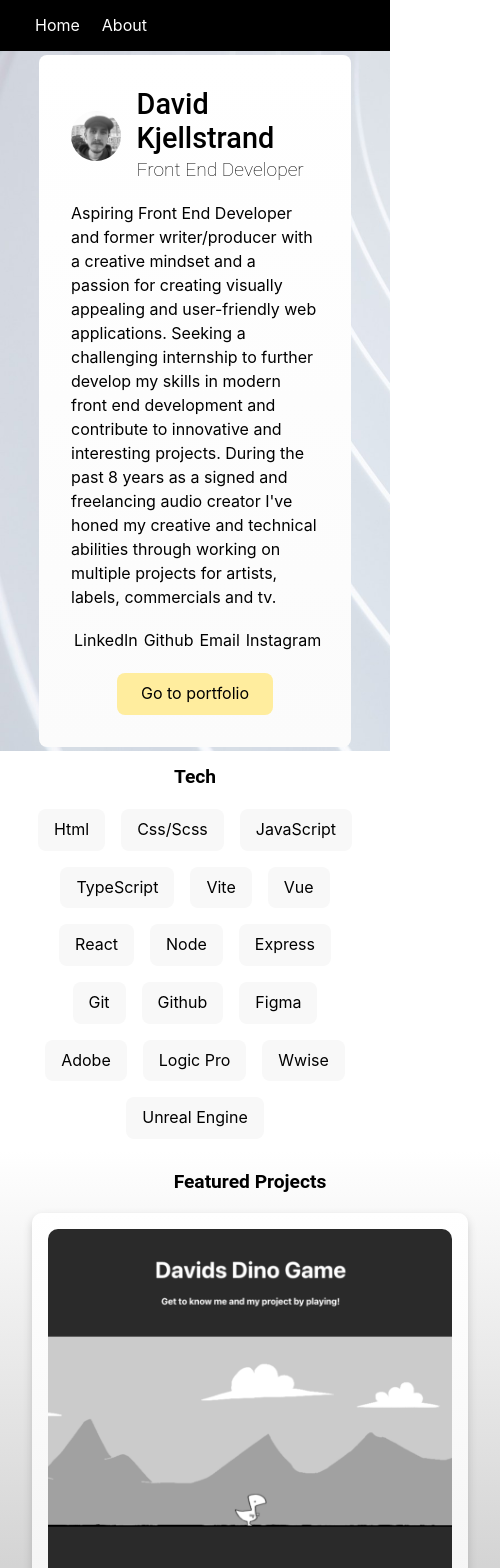
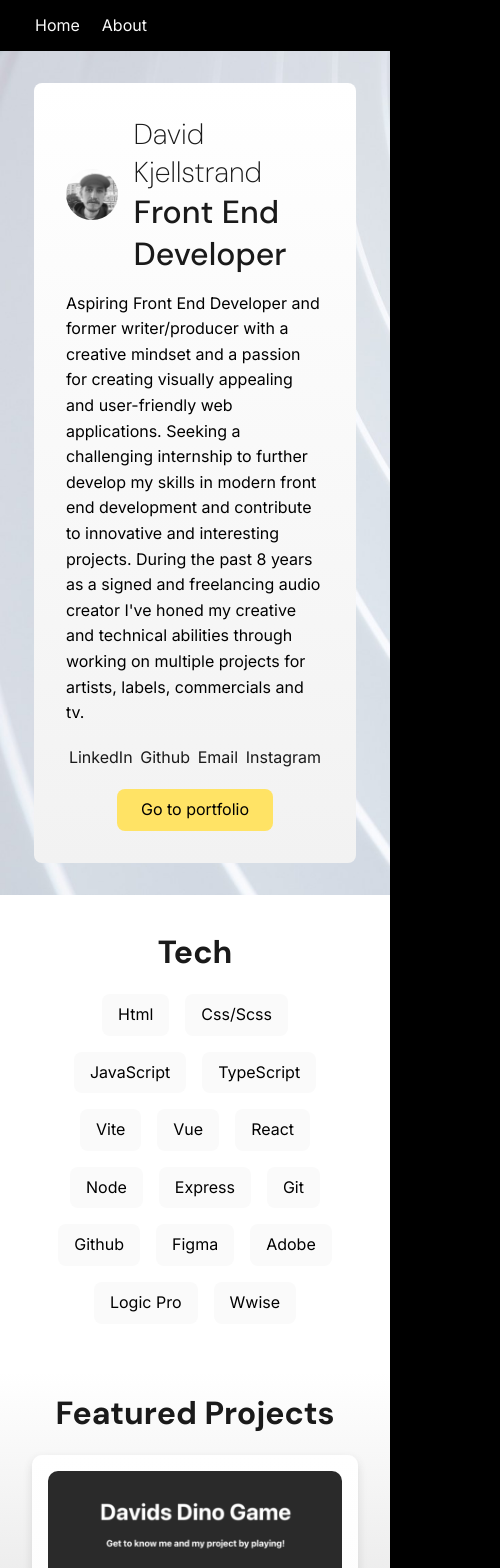
Before and after one commit to Davkje/Davids-Portfolio, a Vue app: page / in a window 390 px wide. Shown: the top 1568 px of the page, 500 px wide, since content can reach past the window. Built offline with nearby package versions, Linux system fonts and the light colour scheme.

Commit message:
feat: styling for phone

```diff
--- a/index.html
+++ b/index.html
@@ -4,6 +4,12 @@
     <meta charset="UTF-8" />
     <link rel="icon" href="/favicon.ico" />
     <meta name="viewport" content="width=device-width, initial-scale=1.0" />
+    <link rel="preconnect" href="https://fonts.googleapis.com" />
+    <link rel="preconnect" href="https://fonts.gstatic.com" crossorigin />
+    <link
+      href="https://fonts.googleapis.com/css2?family=DM+Sans:ital,opsz,wght@0,9..40,100..1000;1,9..40,100..1000&family=Inter:ital,opsz,wght@0,14..32,100..900;1,14..32,100..900&family=Lexend:wght@100..900&family=Noto+Sans:ital,wght@0,100..900;1,100..900&display=swap"
+      rel="stylesheet"
+    />
     <title>Davids Portfolio</title>
   </head>
   <body>
--- a/src/assets/base.scss
+++ b/src/assets/base.scss
@@ -1,24 +1,32 @@
 /* color palette from <https://github.com/vuejs/theme> */
 :root {
-  --vt-c-white: #ffffff;
-  --vt-c-white-soft: #f8f8f8;
-  --vt-c-white-mute: #f2f2f2;
+  --c-white: #ffffff;
+  --c-white-soft: #fafafa;
+  --c-white-mute: #f2f2f2;
 
-  --vt-c-black: #181818;
-  --vt-c-black-soft: #222222;
-  --vt-c-black-mute: #282828;
+  --c-black: #000000;
+  --c-black-soft: #1a1a1a;
+  --c-black-mute: #282828;
 
-  --vt-c-indigo: #2c3e50;
+  --c-light-blue: #6686f2;
+  --c-blue: #4c70e7;
+  --c-dark-blue: #3c5fd0;
 
-  --vt-c-divider-light-1: rgba(60, 60, 60, 0.29);
-  --vt-c-divider-light-2: rgba(60, 60, 60, 0.12);
-  --vt-c-divider-dark-1: rgba(84, 84, 84, 0.65);
-  --vt-c-divider-dark-2: rgba(84, 84, 84, 0.48);
+  --c-light-yellow: #ffe989;
+  --c-yellow: #ffe365;
+  --c-dark-yellow: #f4d85e;
 
-  --vt-c-text-light-1: var(--vt-c-indigo);
-  --vt-c-text-light-2: rgba(60, 60, 60, 0.66);
-  --vt-c-text-dark-1: var(--vt-c-white);
-  --vt-c-text-dark-2: rgba(235, 235, 235, 0.64);
+  --c-divider-light-1: rgba(60, 60, 60, 0.143);
+  --c-divider-light-2: rgba(60, 60, 60, 0.12);
+  --c-divider-dark-1: rgba(84, 84, 84, 0.65);
+  --c-divider-dark-2: rgba(81, 81, 81, 0.48);
+
+  --c-text-light-1: var(--c-indigo);
+  --c-text-light-2: rgba(60, 60, 60, 0.66);
+  --c-text-dark-1: var(--c-white);
+  --c-text-dark-2: rgba(235, 235, 235, 0.64);
+
+  --gradient-white-soft: linear-gradient(to bottom, var(--c-white), var(--c-white-mute));
 }
 
 /* semantic color variables for this project */
@@ -61,16 +69,11 @@
 body {
   min-height: 100vh;
   color: var(--color-text);
-  background: var(--color-background);
-  transition:
-    color 0.5s,
+  background: var(--c-black);
+  transition: color 0.5s,
     background-color 0.5s;
   line-height: 1.6;
-  font-family:
-    Inter,
-    -apple-system,
-    BlinkMacSystemFont,
-    'Segoe UI',
+  font-family: Inter,
     Roboto,
     Oxygen,
     Ubuntu,
--- a/src/assets/main.scss
+++ b/src/assets/main.scss
@@ -5,7 +5,7 @@ html {
 }
 
 #app {
-  max-width: 100vw;
+  width: 100vw;
   margin: 0 auto;
   font-weight: normal;
 }
@@ -14,20 +14,20 @@ h1,
 h2,
 h3,
 h4 {
-  font-family: 'Roboto', sans-serif;
+  font-family: 'DM Inter', 'DM Sans', 'Roboto', sans-serif;
   font-weight: 500;
-  color: rgb(0, 0, 0);
+  color: var(--c-black-soft);
 }
 
 h1 {
-  font-size: clamp(1.8rem, 4vw, 3.5rem);
+  font-weight: 200;
+  font-size: clamp(1.8rem, 6vw, 3rem);
 }
 
 h2 {
   font-weight: 700;
-  font-size: clamp(1.2rem, 3.5vw, 2.5rem);
+  font-size: clamp(2rem, 5vw, 4rem);
 }
-
 
 h3 {
   font-weight: 700;
@@ -40,7 +40,7 @@ h4 {
 }
 
 p {
-  font-size: clamp(1rem, 2vw, 1.2rem);
+  font-size: clamp(1rem, 1.5vw, 1.3rem);
 }
 
 a {
@@ -49,12 +49,11 @@ a {
 
 main {
   margin: 0 auto;
-  background-color: rgb(80, 77, 73);
 }
 
 .header-wrapper {
   width: 100vw;
-  background: linear-gradient(to bottom, #000000, #000000);
+  background: var(--c-black);
   height: 6vh;
   display: flex;
   align-items: center;
@@ -67,19 +66,19 @@ main {
     gap: 1rem;
 
     a {
-      color: white;
+      color: var(--c-white-soft);
     }
 
     a:hover {
-      color: rgb(76, 112, 231);
+      color: var(--c-blue);
     }
   }
 }
 
 a {
   text-decoration: none;
-  color: rgb(0, 0, 0);
-  transition: 0.4s;
+  color: var(--c-black-soft);
+  transition: color 0.2s ease;
   padding: 3px;
 }
 
--- a/src/components/ContactSection.vue
+++ b/src/components/ContactSection.vue
@@ -42,7 +42,8 @@
   align-items: center;
   background-size: cover;
   .contact-container {
-    background-color: rgb(255, 229, 114);
+    background-color: #ffe572;
+    background: radial-gradient(circle, #ffe572, #ffdf50);
     border-radius: 10px;
     width: 80%;
     max-width: 80%;
@@ -60,9 +61,10 @@
     }
     .links-container {
       display: flex;
+      flex-wrap: wrap;
       margin: auto;
       max-width: 500px;
-      justify-content: space-between;
+      justify-content: space-evenly;
       margin-top: 1rem;
       gap: 1rem;
     }
--- a/src/components/FeaturedProjects.vue
+++ b/src/components/FeaturedProjects.vue
@@ -109,9 +109,8 @@
 <style scoped lang="scss">
 .projects-section {
   width: 100%;
-  min-width: 500px;
   padding: 1rem;
-  background: linear-gradient(to bottom, #ffffff, #000000);
+  background: linear-gradient(to bottom, var(--c-white), var(--c-black));
   display: flex;
   flex-direction: column;
   align-items: center;
@@ -128,14 +127,14 @@
 
     .project-container {
       color: black;
-      width: clamp(500px, 700px, 100%);
+      width: clamp(400px, 600px, 100%);
       height: 100%;
-      background: linear-gradient(to bottom, #ffffff, #eaeaea);
+      background: var(--gradient-white-soft);
       border-radius: 10px;
       padding: 1rem;
       display: flex;
       flex-direction: column;
-      box-shadow: 0 4px 10px rgba(0, 0, 0, 0.165);
+      box-shadow: 0 4px 10px var(--c-divider-light-1);
       img {
         width: 100%;
         height: clamp(200px, 400px, 500px);
@@ -152,17 +151,15 @@
       }
       .tech-container {
         display: flex;
+        flex-wrap: wrap;
         gap: 0.5rem;
         margin-top: 1rem;
         .tech-tag {
-          background-color: rgb(255, 229, 114);
+          background-color: var(--c-white);
           padding: 0.5rem;
-          border-radius: 6px;
+          border-radius: 8px;
           cursor: default;
           transition: background-color 0.1s ease-in-out;
-          &:hover {
-            background-color: rgb(255, 237, 158);
-          }
         }
       }
       .project-buttons {
@@ -170,7 +167,7 @@
         gap: 0.5rem;
         margin-top: 1rem;
         .link-btn {
-          background-color: rgb(255, 255, 252);
+          background-color: var(--c-yellow);
           color: black;
           font-size: 1.1rem;
           padding: 0.8rem 2rem;
@@ -178,7 +175,7 @@
           border: none;
           cursor: pointer;
           &:hover {
-            background-color: rgb(228, 228, 228);
+            background-color: var(--c-light-yellow);
           }
         }
       }
--- a/src/components/HeroSection.vue
+++ b/src/components/HeroSection.vue
@@ -15,7 +15,6 @@
         <div class="top-right-section">
           <h1>David Kjellstrand</h1>
           <h2>Front End Developer</h2>
-          <!-- <p>Stockholm</p> -->
         </div>
       </div>
       <p>
@@ -48,19 +47,18 @@
 
 <style scoped lang="scss">
 .hero-section {
-  color: black;
+  color: var(--c-black);
   width: 100%;
-  height: 700px;
+  min-height: 700px;
   background-image: url('../assets/images/bg.jpg');
   display: flex;
   justify-content: center;
   align-items: center;
   background-size: cover;
+  padding: 2rem 1rem;
   .hero-container {
-    background: linear-gradient(to bottom, #ffffff, #fbfbfb);
-    width: 80%;
-    max-width: 1100px;
-    margin: auto;
+    background: var(--gradient-white-soft);
+    width: clamp(300px, 90%, 1100px);
     padding: 2rem;
     border-radius: 8px;
     .top-section {
@@ -77,23 +75,20 @@
         border-radius: 50%;
       }
       .top-right-section {
-        color: black;
-        width: 100%;
         height: 100%;
         display: flex;
+        justify-content: flex-start;
         flex-direction: column;
-        justify-content: center;
         h1 {
           line-height: normal;
         }
         h2 {
-          font-weight: 100;
+          font-weight: 500;
+          line-height: normal;
         }
       }
     }
     p {
-      color: black;
-      line-height: 1.5rem;
       margin-top: 1rem;
     }
     .links-container {
@@ -110,11 +105,11 @@
       align-items: center;
       a {
         color: black;
-        background-color: rgb(255, 237, 158);
+        background-color: var(--c-yellow);
         padding: 0.5rem 1.5rem;
         border-radius: 8px;
         &:hover {
-          background-color: rgb(255, 229, 112);
+          background-color: var(--c-light-yellow);
         }
       }
     }
--- a/src/components/SkillsSection.vue
+++ b/src/components/SkillsSection.vue
@@ -49,7 +49,6 @@
           <li>Responsive Design</li>
           <li>Cross-Browser Compatibility</li>
           <li>Working with API's</li>
-          <li>Team Communication (Slack, Trello)</li>
         </ul>
       </div>
       <div class="skill-column">
@@ -70,15 +69,16 @@
   width: 100%;
   min-height: 500px;
   color: black;
-  background-color: rgb(0, 0, 0);
+  background-color: var(--c-black);
   display: flex;
   flex-direction: column;
   align-items: center;
-  padding: 1rem;
+  // padding: 1rem;
   h2 {
-    color: rgb(255, 255, 255);
+    color: var(--c-white-soft);
   }
   .skills {
+    width: 100%;
     display: flex;
     flex-wrap: wrap;
     justify-content: center;
@@ -86,9 +86,8 @@
     gap: 1rem;
     margin-top: 1rem;
     .skill-column {
-      width: 200px;
-      border: solid rgb(248, 248, 248) 2px;
-      background: linear-gradient(to bottom, #ffffff, #d8d8d8);
+      width: clamp(4rem, 300px, 40%);
+      background: var(--gradient-white-soft);
       border-radius: 10px;
       padding: 1rem;
       display: flex;
@@ -97,9 +96,11 @@
       align-items: center;
       ul {
         list-style-type: none;
+        margin-top: 1rem;
         padding: 0;
+        text-align: center;
         li {
-          font-size: 1.2rem;
+          font-size: clamp(1rem, 1.8vw, 1.2rem);
           margin-bottom: 0.5rem;
         }
       }
--- a/src/components/TechSection.vue
+++ b/src/components/TechSection.vue
@@ -19,7 +19,6 @@
       <p class="tech">Adobe</p>
       <p class="tech">Logic Pro</p>
       <p class="tech">Wwise</p>
-      <p class="tech">Unreal Engine</p>
     </div>
   </div>
 </template>
@@ -27,30 +26,32 @@
 <style scoped lang="scss">
 .tech-section {
   width: 100%;
-  height: 400px;
-  background-color: rgb(255, 255, 255);
-  color: black;
+  height: 100%;
+  background-color: var(--c-white);
   display: flex;
   flex-direction: column;
   justify-content: center;
   align-items: center;
   padding: 2rem;
   .tech-stack {
+    // min-height: 270px;
+    height: 100%;
     display: flex;
     flex-wrap: wrap;
     justify-content: center;
     align-items: center;
     gap: 1rem;
-    margin-top: 1rem;
+    margin: 1rem;
     .tech {
-      background-color: rgb(248, 248, 248);
+      background-color: var(--c-white-soft);
       padding: 0.5rem 1rem;
       border-radius: 8px;
+      transition: scale 0.2s ease-out;
       cursor: default;
-      transition: all 0.4s cubic-bezier(0.34, 1.56, 0.64, 1);
       &:hover {
+        transition: scale 0.4s cubic-bezier(0.34, 1.56, 0.64, 1);
         scale: 1.1;
-        box-shadow: 0px 4px 12px rgba(0, 0, 0, 0.127);
+        box-shadow: 0px 4px 10px var(--c-divider-light-1);
       }
     }
   }
```
Also changed, not shown: 1 other file (tests, documents, lock files or other folders).
